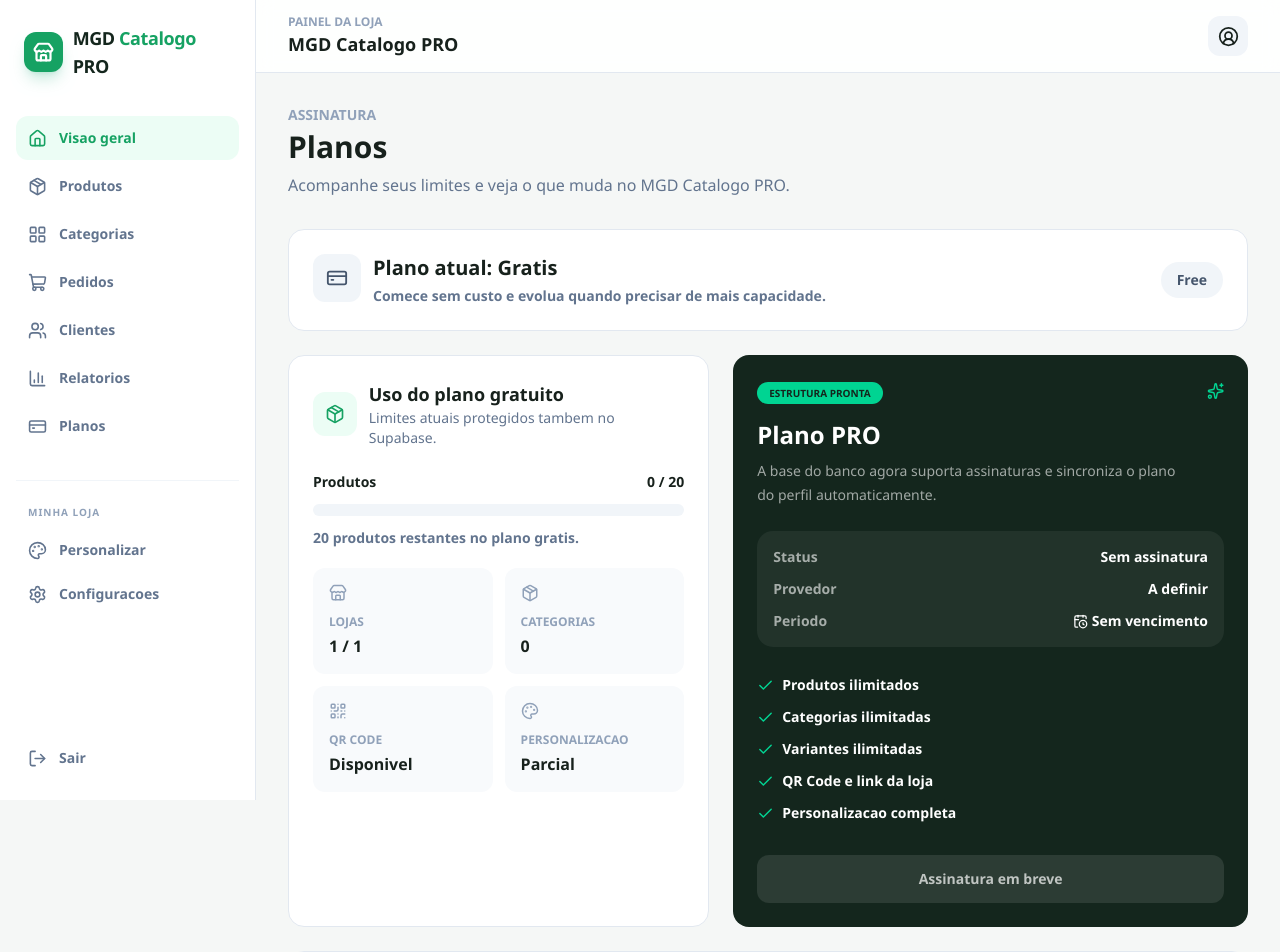
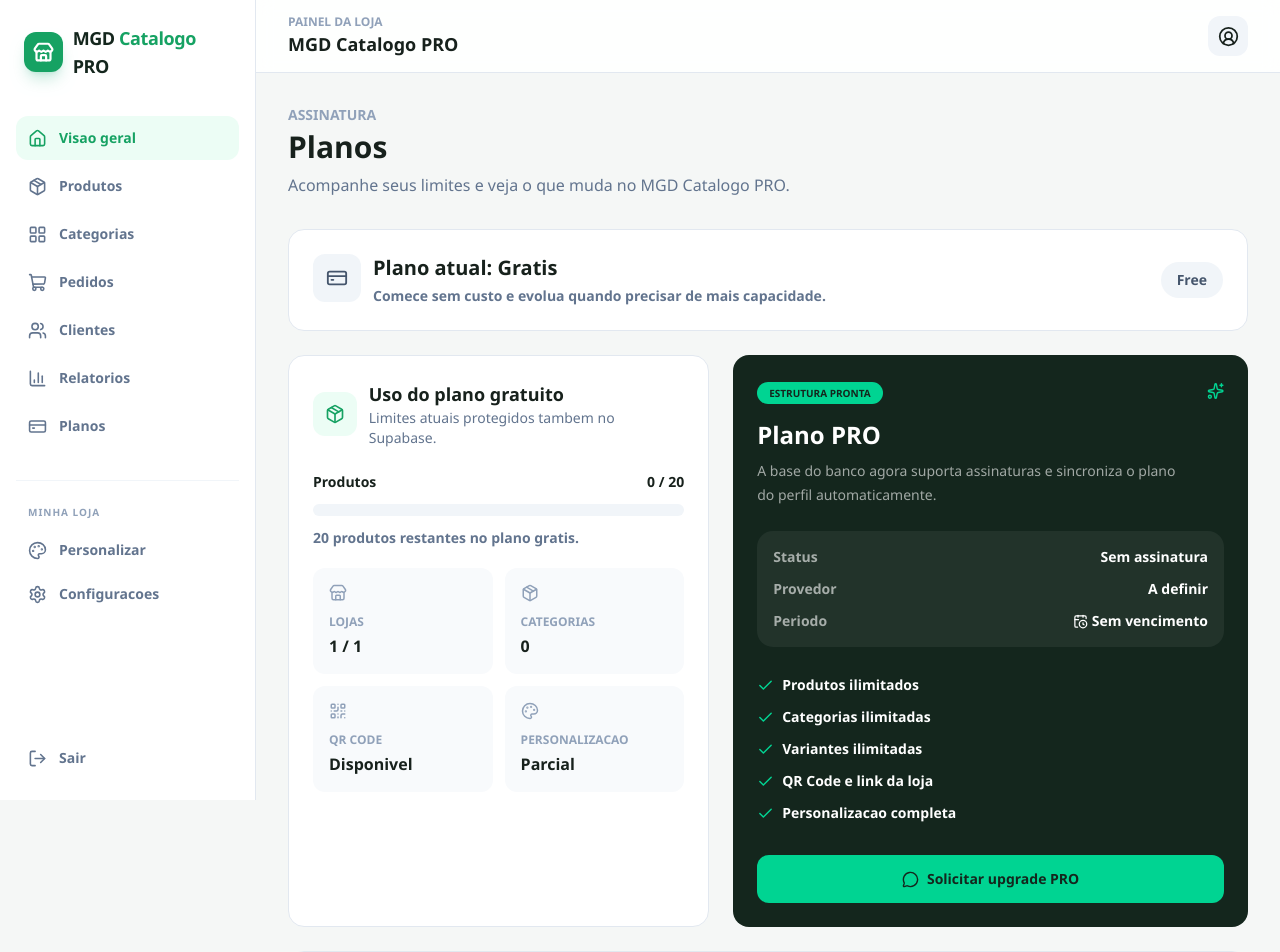
Before and after one commit to Magajane96/catalogo-pro, a Next.js app: page /dashboard/planos in a window 1280 px wide. Shown: the top 952 px of the page. Built offline with nearby package versions, Linux system fonts and the light colour scheme; no server answers; the database is empty.

Commit message:
feat: adiciona ações reais na tela de planos e alerta de limite free

```diff
--- a/src/app/dashboard/planos/page.tsx
+++ b/src/app/dashboard/planos/page.tsx
@@ -1,4 +1,4 @@
-import { CalendarClock, Check, CreditCard, Package, Palette, QrCode, Sparkles, Store } from "lucide-react";
+import { AlertTriangle, CalendarClock, Check, CreditCard, MessageCircle, Package, Palette, QrCode, Sparkles, Store } from "lucide-react";
 import Link from "next/link";
 import { createClient } from "@/lib/supabase/server";
 
@@ -17,6 +17,7 @@
   const productLimit = 20;
   const usagePercent = plan === "pro" ? 100 : Math.min(100, (productUsage / productLimit) * 100);
   const proReady = Boolean(store?.primary_color && store?.font_family && store?.slug);
+  const nearLimit = plan === "free" && productUsage >= 16;
   const subscriptionStatus = getSubscriptionStatus(subscription?.status);
   const periodEnd = subscription?.current_period_end ? new Date(subscription.current_period_end).toLocaleDateString("pt-BR") : null;
   const customizationItems = [
@@ -64,6 +65,7 @@
             <div className={`h-full rounded-full ${productUsage >= productLimit ? "bg-amber-500" : "bg-brand"}`} style={{ width: `${usagePercent}%` }} />
           </div>
           <p className="mt-3 text-sm font-semibold text-slate-500">{plan === "pro" ? "No PRO, este limite deixa de restringir seus cadastros." : `${Math.max(0, productLimit - productUsage)} produtos restantes no plano gratis.`}</p>
+          {nearLimit && <p className="mt-3 flex items-center gap-2 rounded-xl bg-amber-50 px-3 py-2 text-sm font-bold text-amber-700"><AlertTriangle size={16} />Sua loja esta perto do limite gratuito.</p>}
         </div>
         <div className="mt-5 grid gap-3 sm:grid-cols-2">
           <UsageCard icon={Store} label="Lojas" value="1 / 1" />
@@ -100,7 +102,7 @@
         <div className="mt-7 grid gap-3">
           {["Produtos ilimitados", "Categorias ilimitadas", "Variantes ilimitadas", "QR Code e link da loja", "Personalizacao completa"].map(item => <p key={item} className="flex items-center gap-2 text-sm font-bold"><Check size={17} className="text-emerald-400" />{item}</p>)}
         </div>
-        <button disabled className="mt-8 flex h-12 w-full items-center justify-center rounded-xl bg-white/10 text-sm font-extrabold text-white/70">Assinatura em breve</button>
+        {plan === "pro" ? <Link href="/dashboard/personalizar" className="mt-8 flex h-12 w-full items-center justify-center rounded-xl bg-emerald-400 text-sm font-extrabold text-[#14261d]">Aproveitar recursos PRO</Link> : <a href={`https://wa.me/?text=${encodeURIComponent("Ola! Quero saber como ativar o Plano PRO do MGD Catalogo PRO.")}`} target="_blank" rel="noreferrer" className="mt-8 flex h-12 w-full items-center justify-center gap-2 rounded-xl bg-emerald-400 text-sm font-extrabold text-[#14261d]"><MessageCircle size={17} />Solicitar upgrade PRO</a>}
       </section>
     </div>
 
```
